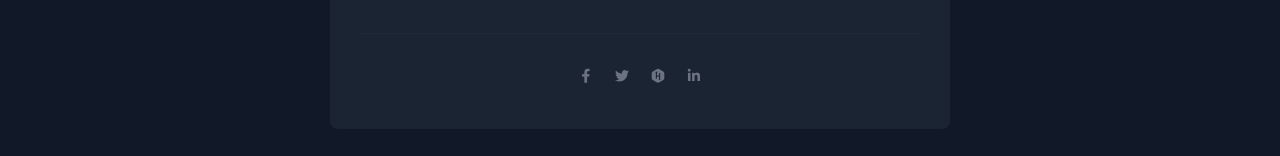
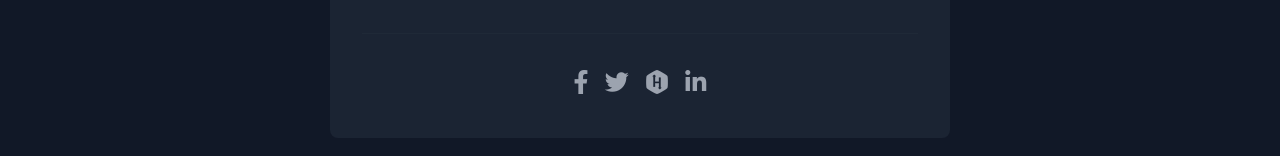
Before and after one commit to RBenOthmen/portfolio-website, an Angular app: page /contact in a window 1280 px wide. Shown: the part 469-625 px from the top of the page. Built offline with nearby package versions, Linux system fonts and the light colour scheme.

Commit message:
"Updated social media links in contact component with new styles and icons"

```diff
--- a/src/app/contact/contact.component.html
+++ b/src/app/contact/contact.component.html
@@ -25,17 +25,17 @@
 
           <div class="p-2 w-full pt-8 mt-8 border-t border-gray-800 text-center">
             <span class="inline-flex">
-              <a href="https://www.facebook.com/benothmen99" target="_blank" class="text-gray-500">
-                <i class="fab fa-facebook-f w-5 h-5"></i>
+              <a href="https://www.facebook.com/benothmen99" target="_blank" class="text-gray-400 hover:text-white transition duration-300 ease-in-out">
+                <i class="fab fa-facebook-f text-2xl"></i>
               </a>
-              <a href="https://x.com/Rami9041" target="_blank" class="ml-4 text-gray-500">
-                <i class="fab fa-twitter w-5 h-5"></i>
+              <a href="https://x.com/Rami9041" target="_blank" class="ml-4 text-gray-400 hover:text-white transition duration-300 ease-in-out">
+                <i class="fab fa-twitter text-2xl"></i>
               </a>
-              <a href="https://www.hackerrank.com/profile/ramibenothmen15" target="_blank" class="ml-4 text-gray-500">
-                <i class="fab fa-hackerrank w-5 h-5"></i>
+              <a href="https://www.hackerrank.com/profile/ramibenothmen15" target="_blank" class="ml-4 text-gray-400 hover:text-white transition duration-300 ease-in-out">
+                <i class="fab fa-hackerrank text-2xl"></i>
               </a>
-              <a href="https://linkedin.com/in/rami-ben-othmen-software-engineer" target="_blank" class="ml-4 text-gray-500">
-                <i class="fab fa-linkedin-in w-5 h-5"></i>
+              <a href="https://linkedin.com/in/rami-ben-othmen-software-engineer" target="_blank" class="ml-4 text-gray-400 hover:text-white transition duration-300 ease-in-out">
+                <i class="fab fa-linkedin-in text-2xl"></i>
               </a>
             </span>
           </div>
```
